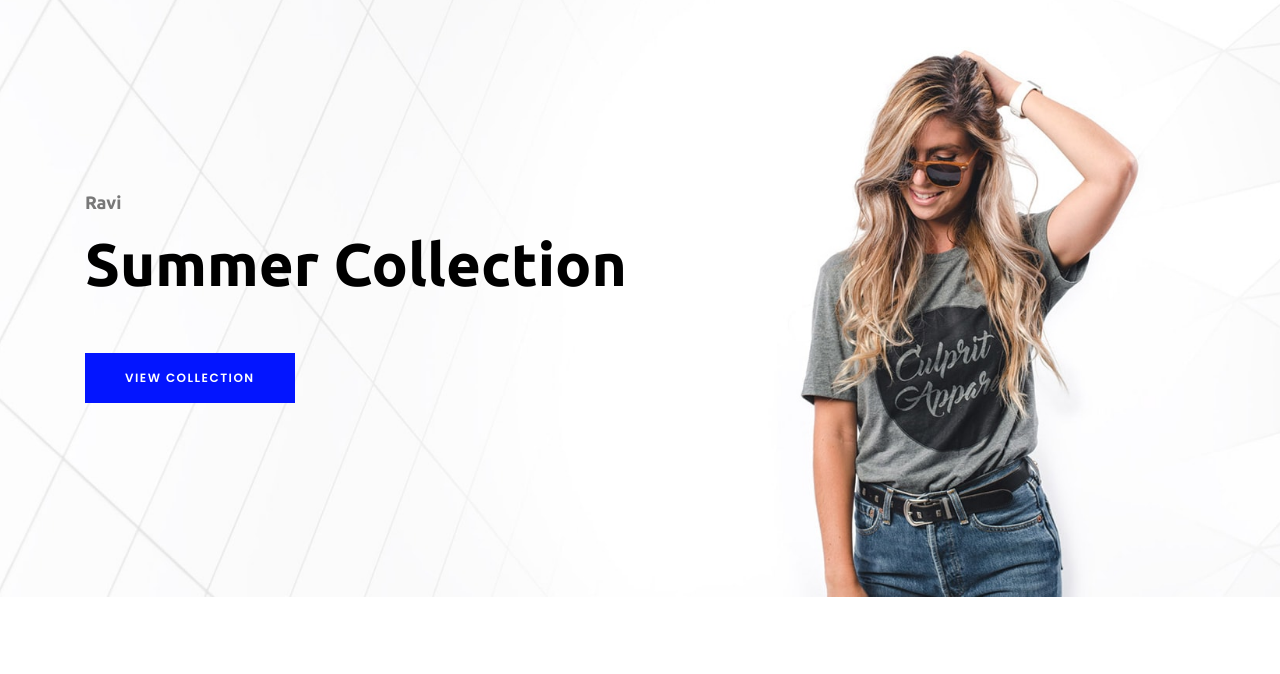
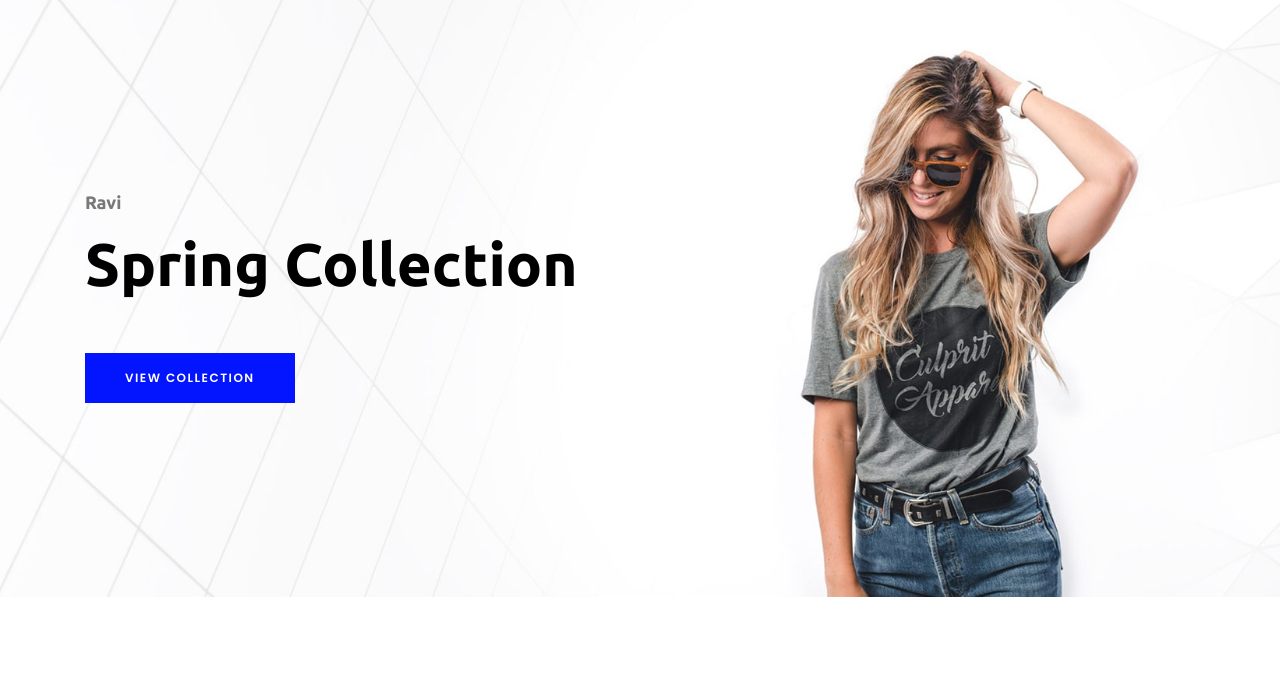
Before and after one commit to ravi2krishna/ecomm, a plain HTML site: page index.html in a window 1280 px wide. Shown: the part 88-762 px from the top of the page. Drawn offline with Linux system fonts and the light colour scheme; files whose address does not match are found by name.

Commit message:
spring collection

```diff
--- a/index.html
+++ b/index.html
@@ -207,7 +207,7 @@
                 <div class="col-12">
                     <div class="hero-content">
                         <h6>Ravi</h6>
-                        <h2>Summer Collection</h2>
+                        <h2>Spring Collection</h2>
                         <a href="#" class="btn essence-btn">view collection</a>
                     </div>
                 </div>
```
